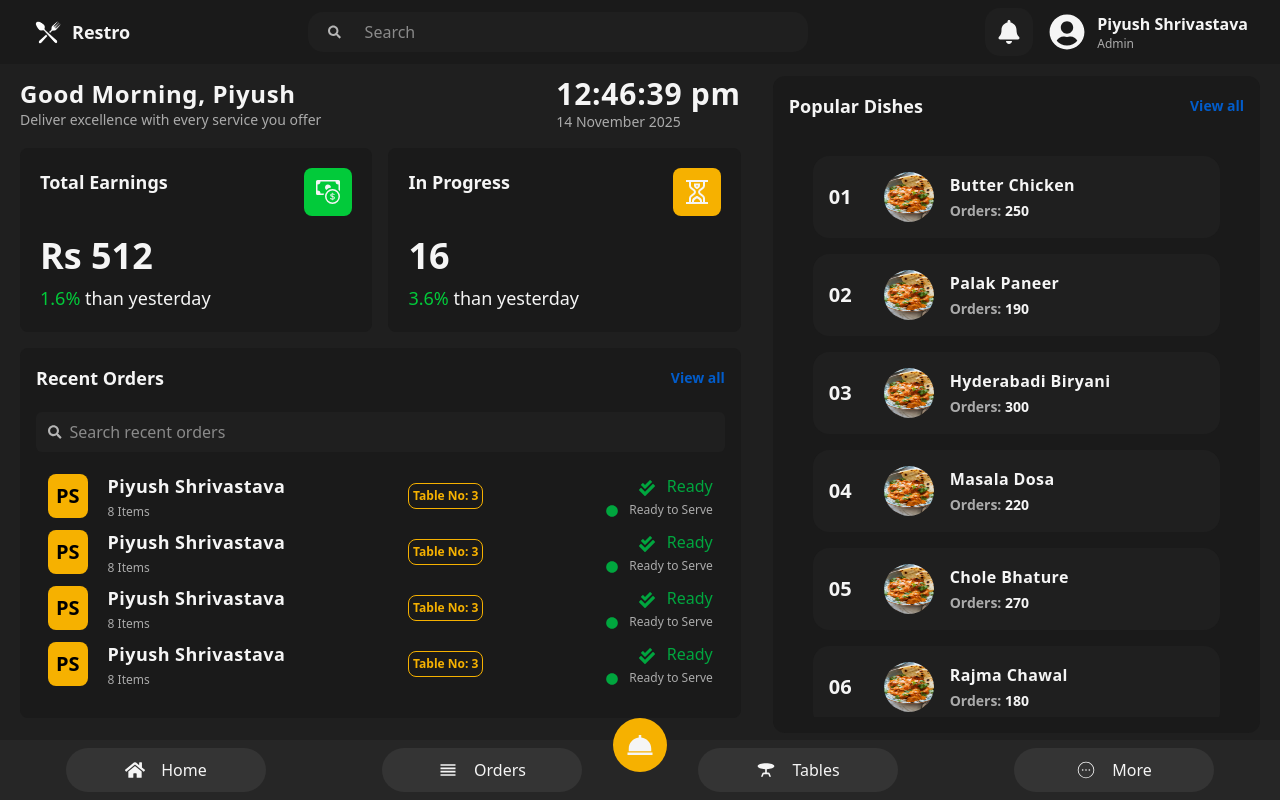
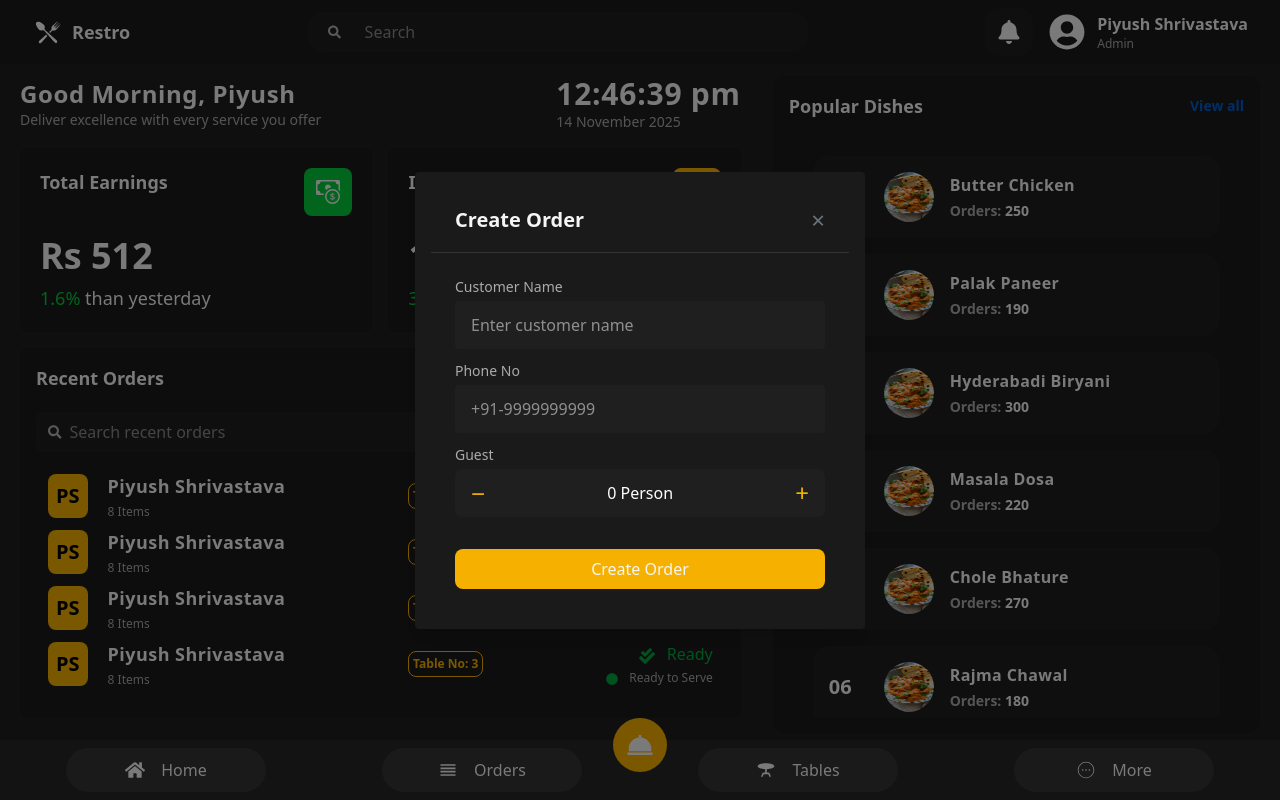
Before and after one commit to DigitalTrailblazer/POS-Master, a React (Vite) app in the folder client/: page / in a window 1280 px wide. Both pictures are taken after a click on the button 640 px from the left and 745 px from the top of the page. Built offline with nearby package versions, Linux system fonts and the light colour scheme.

Commit message:
added input page for customer details which then redirects to table availability

```diff
--- a/client/src/components/shared/BottomNav.jsx
+++ b/client/src/components/shared/BottomNav.jsx
@@ -1,13 +1,37 @@
-import React from 'react'
+import React, { useState } from 'react'
 import { FaHome } from 'react-icons/fa'
 import { MdOutlineReorder, MdTableBar } from "react-icons/md";
 import { CiCircleMore } from "react-icons/ci";
 import { BiSolidDish } from "react-icons/bi";
 import { useNavigate } from 'react-router-dom';
+import Modal from './Modal';
 
 const BottomNav = () => {
+    const navigate = useNavigate()
 
-    const navigate = useNavigate()
+    const [isModelOpen, setIisModelOpen] = useState(false)
+    const [guestCount, setGuestCount] = useState(0)
+
+    const openModal = () => {
+        return setIisModelOpen(true)
+    }
+    const closeModal = () => {
+        return setIisModelOpen(false)
+    }
+
+    const increaseGuestCount = () => {
+        if(guestCount >= 11){
+            return
+        }
+        setGuestCount((prev) => {
+            return prev + 1
+        })
+    }
+    const decreaseGuestCount = () => {
+        // setGuestCount(prev => prev > 0 ?  prev - 1 : prev)
+        setGuestCount(prev => Math.max(prev-1, 0));
+    }
+
 
     return (
         <div className='p-2 bg-[#262626] fixed bottom-0 left-0 right-0 h-15 flex justify-around'>
@@ -45,10 +69,58 @@ const BottomNav = () => {
 
 
             <button
-                className='p-3 bg-[#F6B100] text-[#f5f5f5] rounded-full items-center absolute bottom-7'
+                onClick={openModal}
+                className='cursor-pointer p-3 bg-[#F6B100] text-[#f5f5f5] rounded-full items-center absolute bottom-7'
             >
                 <BiSolidDish size={30} />
             </button>
+
+
+            <Modal isOpen={isModelOpen} onClose={closeModal} title="Create Order"  >
+
+                <div>
+                    <label className='block mb-1 text-[#ababab] text-sm font-medium'>Customer Name</label>
+                    <div className='flex items-center bg-[#1f1f1f] rounded px-4 p-3'>
+                        <input
+                            type="text"
+                            name=''
+                            placeholder='Enter customer name'
+                            id=''
+                            className='text-white bg-transparent flex-1 focus:outline-none'
+                        />
+                    </div>
+                </div>
+
+                <div>
+                    <label className='block mb-1 mt-3 text-[#ababab] text-sm font-medium'>Phone No</label>
+                    <div className='flex items-center bg-[#1f1f1f] rounded px-4 p-3'>
+                        <input
+                            type="tel"
+                            name=''
+                            placeholder='+91-9999999999'
+                            id=''
+                            className='text-white bg-transparent flex-1 focus:outline-none'
+                        />
+                    </div>
+                </div>
+
+                <div>
+                    <label className='block mb-1 mt-3 text-[#ababab] text-sm font-medium'>Guest</label>
+                    <div className='flex items-center justify-between bg-[#1f1f1f] px-4 py-2 rounded-lg'>
+                        <button onClick={decreaseGuestCount} className='text-yellow-500 text-2xl cursor-pointer' >&minus;</button>
+                        <span className='text-white'>{guestCount} Person</span>
+                        <button onClick={increaseGuestCount} className='text-yellow-500 text-2xl cursor-pointer' >&#43;</button>
+                    </div>
+                </div>
+
+                <button
+                    onClick={() => navigate("/tables")}
+                    className='w-full mt-8 py-2 text-[#f5f5f5] bg-[#f6B100] hover:bg-[#c99206] rounded-lg cursor-pointer'
+                >
+                    Create Order
+                </button>
+
+            </Modal>
 
         </div>
     )
--- /dev/null
+++ b/client/src/components/shared/Modal.jsx
@@ -0,0 +1,31 @@
+import React from 'react'
+
+const Modal = ({title, onClose, isOpen, children}) => {
+
+    if(!isOpen){
+        return null;
+    }
+    return (
+        <div className='fixed inset-0 bg-black/50 flex items-center justify-center z-50'>
+
+            <div className='bg-[#1a1a1a] shadow-lg w-[450px] mx-4 rounded p-4'>
+                <div className='flex justify-between items-center px-6 py-4 border-b border-[#333]'>
+                    <h2 className='text-[#f5f5f5] text-xl font-semibold'>{title}</h2>
+                    <button
+                        onClick={onClose}
+                        className='text-gray-500 hover:text-gary-300 text-2xl cursor-pointer'
+                    >
+                        &times;
+                    </button>
+                </div>
+
+                <div className='p-6'>
+                    {children}
+                </div>
+            </div>
+
+        </div>
+    )
+}
+
+export default Modal
```
